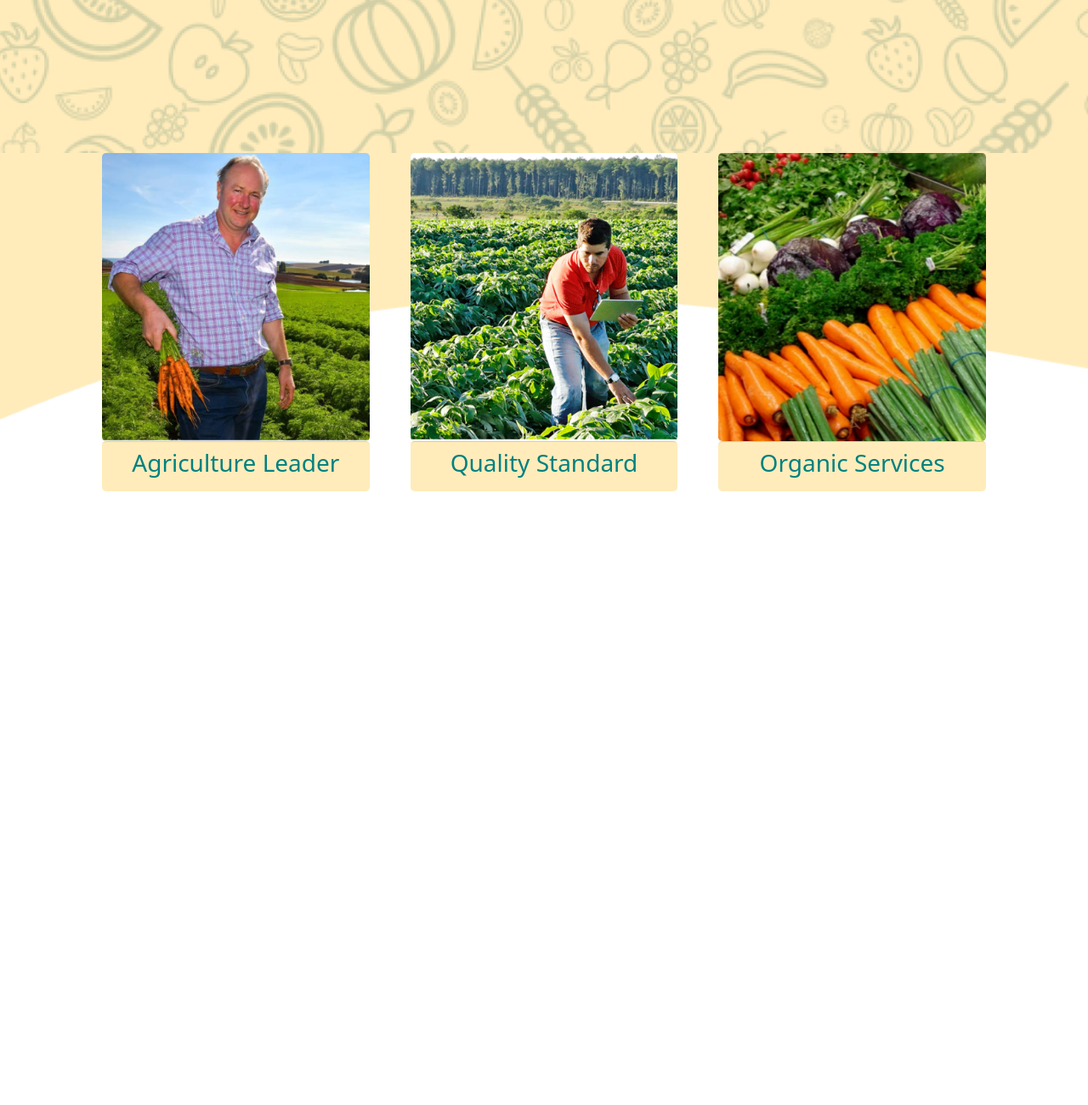
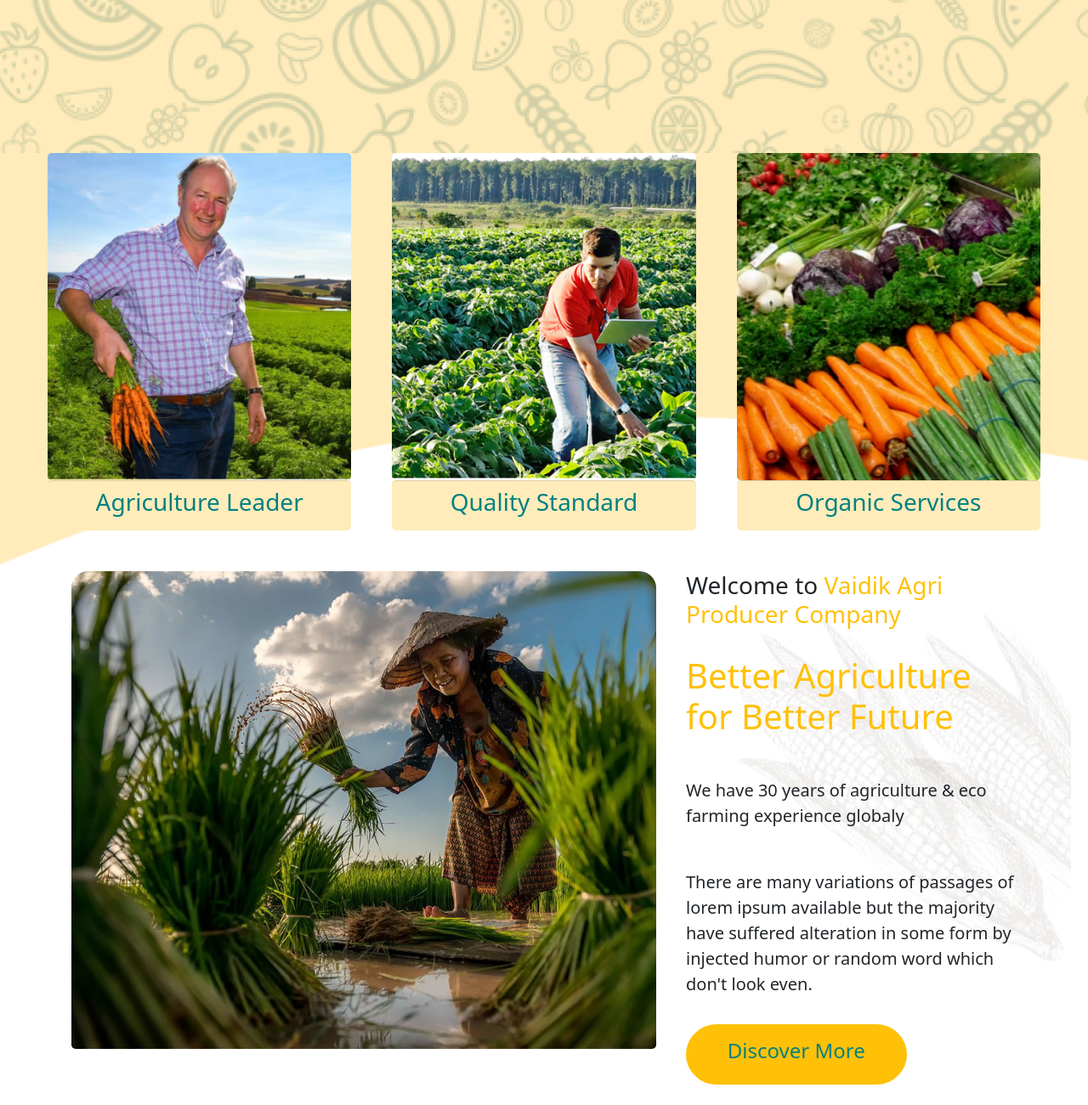
Before and after one commit to Adensty7/VaidikAgriProduction, a plain HTML site: page index.html in a window 1280 px wide. Shown: the part 1100-2400 px from the top of the page at 85% size. Before the commit the page ends 1726 px from the top, so only its background shows below. Drawn offline with nearby package versions, Linux system fonts and the light colour scheme.

Commit message:
Added Welcome Section

```diff
--- a/assets/css/style.css
+++ b/assets/css/style.css
@@ -33,7 +33,7 @@
     background-image: linear-gradient(rgba(0, 0, 0, 0),rgba(0, 0, 0, 0)) , url(/assets/img/Veggie-bg.png);
     background-repeat: no-repeat;
     background-size: cover;
-    height: 100%;
+    min-height: 100%;
 }
 
 
@@ -49,15 +49,16 @@
 @media screen and (max-width: 768px) {
 
     #features-bg {
-        background-image: linear-gradient(#FFBA0045);
-        height: 60%;
+        background-image: url(/assets/img/Veggie-bg.png), url(/assets/img/Veggie-Patterns.png);
+        background-size: contain;
+        min-height: 60%;
     }
 
     #features-veggies {
         background-image: linear-gradient(rgba(0, 0, 0, 0),rgba(0, 0, 0, 0)) , url(/assets/img/Veggie-Patterns.png);
         background-repeat: no-repeat;
         background-size: cover;
-        height: 80%;
+        height: 10%;
     }
 }
 
@@ -90,6 +91,19 @@
 
 */
 
+/* Welcome Section */
+
+#welcome {
+    min-height: 100%;
+}
+
+#cob-bg {
+    background-image: url(/assets/img/cob-1.png), url(/assets/img/cob-2.png);
+    background-position: right, right;
+    background-repeat: no-repeat, no-repeat;
+    background-size: contain, contain;
+}
+
 /* Colors and Bg-Colors */
 .bg-peach {
     background-color: #FFECBA;
--- a/index.html
+++ b/index.html
@@ -271,23 +271,23 @@
   <div id="features-bg">
     <div id="features-veggies">
     </div>
-    <div class="row g-5 px-5 mx-5 justify-content-center">
+    <div class="row g-5 px-3 mx-3 justify-content-center">
 
-      <div class="col-lg-4 col-sm-12 mb-5">
+      <div class="col-lg-4 col-sm-12 my-5">
         <div class="card border-0 bg-transparent">
           <img src="assets/img/Agriculture-Leader.png" class="feature-img card-img border-0 rounded-3 h-auto" alt="Agriculture Leader">
           <div class="feature-fab card-footer text-center rounded-3 bg-peach"><h3 class="text-teal">Agriculture Leader</h3></div>
         </div>
       </div>
 
-      <div class="col-lg-4 col-sm-12 mb-5">
+      <div class="col-lg-4 col-sm-12 my-5">
         <div class="card border-0 bg-transparent">
           <img src="assets/img/Quality-Standard.png" class="feature-img card-img border-0 rounded-3 h-auto" alt="Quality Standard">
           <div class="feature-fab card-footer text-center rounded-3 bg-peach"><h3 class="text-teal">Quality Standard</h3></div>
         </div>
       </div>
 
-      <div class="col-lg-4 col-sm-12 mb-5">
+      <div class="col-lg-4 col-sm-12 my-5">
         <div class="card border-0 bg-transparent">
           <img src="assets/img/Organic-Services.png" class="feature-img card-img border-0 rounded-3 h-auto" alt="Organic Services">
           <div class="feature-fab card-footer text-center rounded-3 bg-peach"><h3 class="text-teal">Organic Services</h3></div>
@@ -297,6 +297,32 @@
     </div>
   </div>
 </section>
+
+<section id="welcome" class="px-3 mx-3">
+    <div class="row justify-content-center gy-5" id="cob-bg">
+      <div class="col-xl-7 col-sm-12 text-xl-start text-sm-center">
+        <img src="/assets/img/welcome.png" class="img-fluid rounded-3" alt="Welcome">
+      </div>
+
+      <div class="col-xl-4 col-sm-8 text-xl-start text-sm-center">
+
+        <h3 class="">Welcome to <span class="text-warning">Vaidik Agri Producer Company</span></h3>
+
+        <h1 class="text-warning py-3 my-3">Better Agriculture for Better Future</h1>
+
+        <p class="fs-5 lead py-3 my-3">We have 30 years of agriculture & eco farming experience globaly</p>
+
+        <p class="fs-5 lead py-3 my-3">There are many variations of passages of lorem ipsum available but the majority have suffered alteration in some form by injected humor or random word which don't look even.</p>
+
+        <div class="d-grid offset-xl-0 col-xxl-6 offset- col-xl-8 offset-lg-4 col-lg-4 offset-md-3 col-md-6 col-sm-12 text-xl-start text-sm-center">
+          <a href="#" role="button" class="py-3 btn btn-lg rounded-pill btn-warning text-teal">
+            <h4 class="">Discover More</h4>
+          </a>
+        </div>
+      </div>
+    </div>
+</section>
+
 <!-- JavaScript Bundle with Popper -->
 <script src="https://cdn.jsdelivr.net/npm/bootstrap@5.0.2/dist/js/bootstrap.bundle.min.js" integrity="sha384-MrcW6ZMFYlzcLA8Nl+NtUVF0sA7MsXsP1UyJoMp4YLEuNSfAP+JcXn/tWtIaxVXM" crossorigin="anonymous"></script>
 </body>
```
Also changed, not shown: assets/img/cob-1.png (added), assets/img/cob-2.png (added), assets/img/welcome.png (added).
